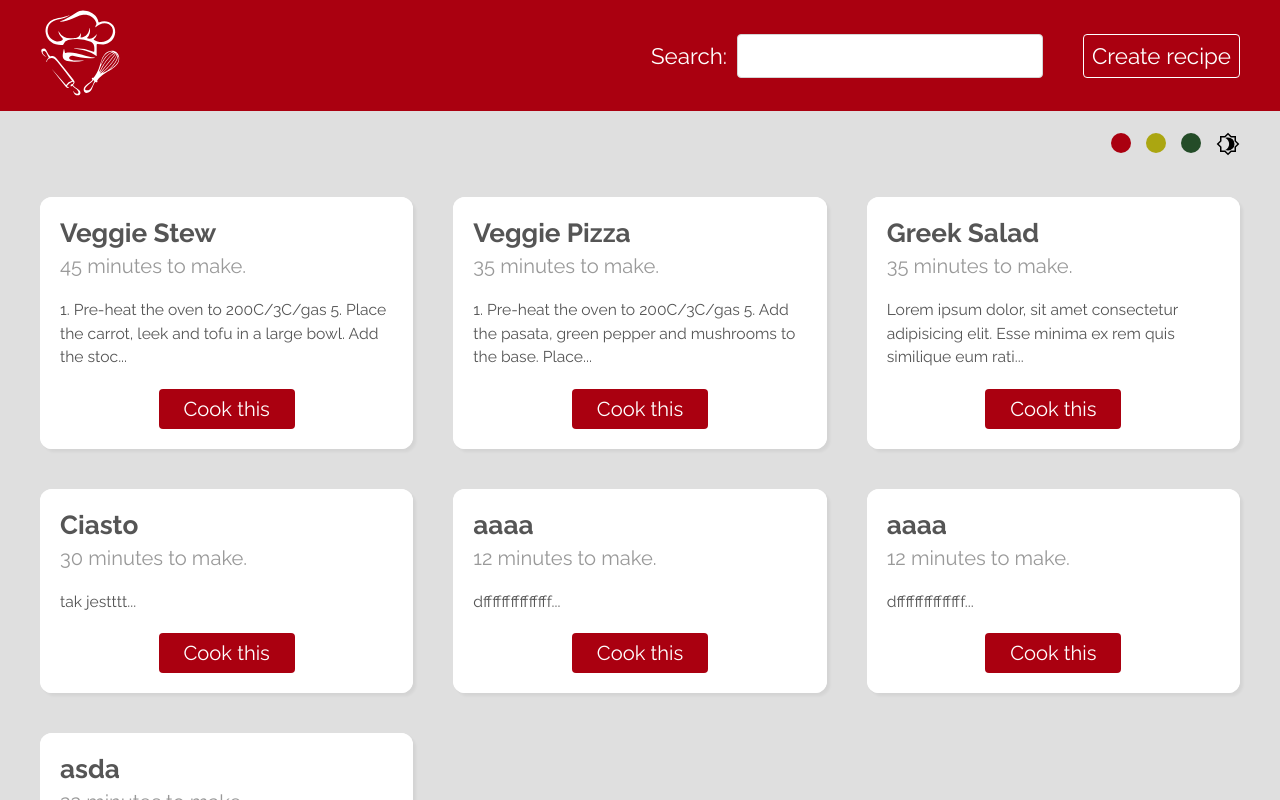
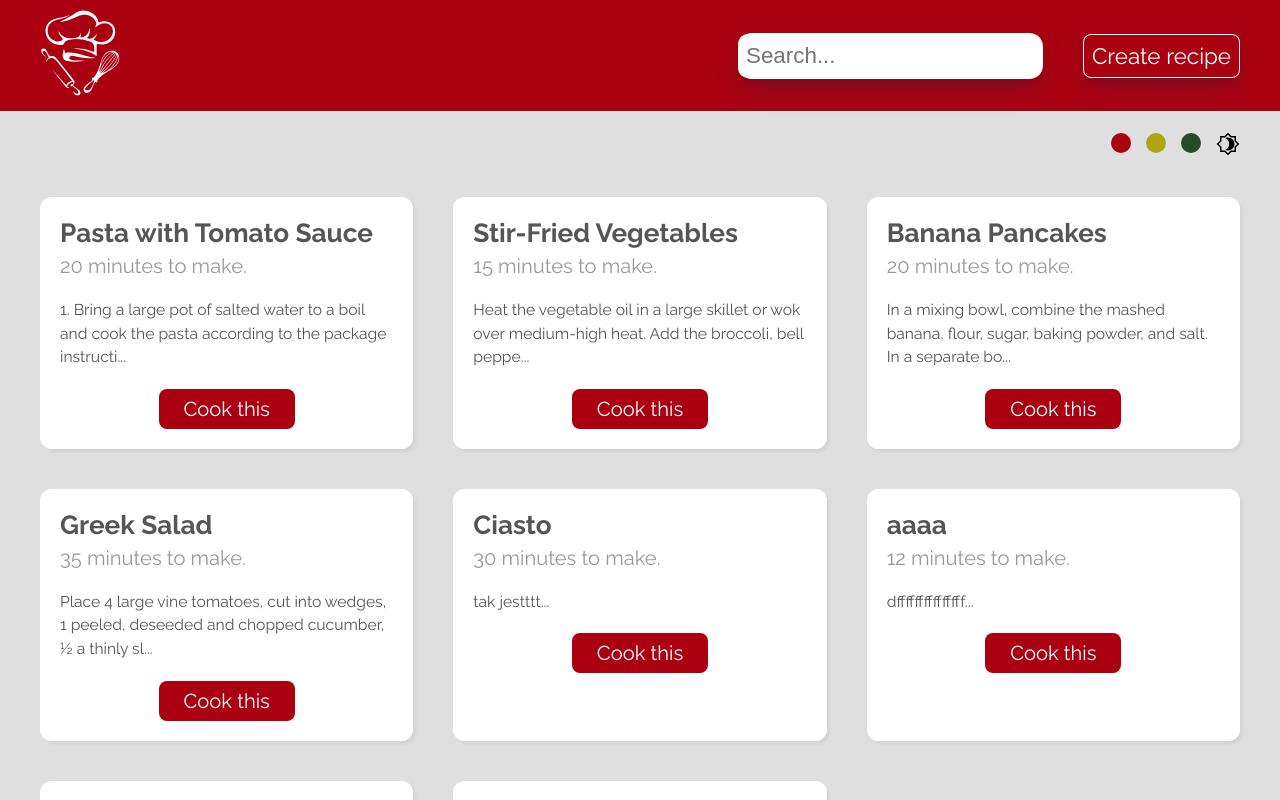
Before and after one commit to salekmichal1/cooking-recipes-app, a React (Create React App) app: page / in a window 1280 px wide. Shown: the top 800 px of the page. Built offline with nearby package versions, Linux system fonts and the light colour scheme; data requests are answered from the project's data file.

Commit message:
zmiany w ui

```diff
--- a/data/db.json
+++ b/data/db.json
@@ -2,30 +2,50 @@
   "recipes": [
     {
       "id": "1",
-      "title": "Veggie Stew",
+      "title": "Pasta with Tomato Sauce",
       "ingredients": [
-        "1 Carrot",
-        "1 Leek",
-        "200g Tofu",
-        "300ml Veg stock"
+        "8 ounces (225g) pasta",
+        "2 cups tomato sauce",
+        "1/4 cup grated Parmesan cheese",
+        "Salt and pepper to taste"
       ],
-      "method": "1. Pre-heat the oven to 200C/3C/gas 5. Place the carrot, leek and tofu in a large bowl. Add the stock and mix well. 2. Add the rest of the ingredients and mix well. 3. Place the mixture in a large bowl and cover with a lid. 4. Place the lid on the oven and cook for 40 minutes. 5. Serve with a slaw of your choice",
-      "cookingTime": "45 minutes"
+      "method": "1. Bring a large pot of salted water to a boil and cook the pasta according to the package instructions until al dente. Drain the pasta. 2. In a separate saucepan, heat the tomato sauce over medium heat until it simmers. 3. Add the cooked pasta to the tomato sauce and toss to coat the pasta evenly. 4. Season with salt and pepper to taste. Sprinkle the grated Parmesan cheese over the pasta. 5. Garnish with fresh basil leaves, if desired, and serve hot",
+      "cookingTime": "20 minutes"
     },
     {
       "id": "2",
-      "title": "Veggie Pizza",
+      "title": "Stir-Fried Vegetables",
       "ingredients": [
-        "1 Base",
-        "Tomata pasata",
-        "1 Green pepper",
-        "100g Mushrooms"
+        "1 tablespoon vegetable oil",
+        "1 cup broccoli florets",
+        "1 cup sliced bell peppers",
+        "1 cup sliced carrots",
+        "1 cup sliced mushrooms",
+        "2 tablespoons soy sauce",
+        "1 tablespoon oyster sauce",
+        "1 teaspoon sesame oil"
       ],
-      "method": "1. Pre-heat the oven to 200C/3C/gas 5. Add the pasata, green pepper and mushrooms to the base. Place the lid on the oven and cook for 30 minutes. 5. Serve with a slaw of your choice",
-      "cookingTime": "35 minutes"
+      "method": "Heat the vegetable oil in a large skillet or wok over medium-high heat. Add the broccoli, bell peppers, carrots, and mushrooms to the pan and stir-fry for 4-5 minutes or until the vegetables are tender-crisp. In a small bowl, mix the soy sauce and oyster sauce (if using). Pour the sauce mixture over the vegetables and stir-fry for an additional 1-2 minutes. If using sesame oil, drizzle it over the vegetables and toss to combine. Garnish with sesame seeds (if desired) and serve hot with steamed rice or noodles.",
+      "cookingTime": "15 minutes"
     },
     {
       "id": "3",
+      "title": "Banana Pancakes",
+      "ingredients": [
+        "1 ripe banana",
+        "1 cup flour",
+        "1 tablespoon sugar",
+        "1 teaspoon baking powder",
+        "1/4 teaspoon salt",
+        "1 cup milk",
+        "1 large egg ",
+        "1 tablespoon vegetable oil"
+      ],
+      "method": "In a mixing bowl, combine the mashed banana, flour, sugar, baking powder, and salt. In a separate bowl, whisk together the milk, egg, and vegetable oil. Gradually pour the wet ingredients into the dry ingredients and mix until just combined. Be careful not to overmix; a few lumps are okay. Heat a non-stick skillet or griddle over medium heat. Pour 1/4 cup of the pancake batter onto the hot surface for each pancake. Cook until bubbles form on the surface of the pancake and the edges look set, then flip and cook the other side until golden brown. Repeat with the remaining batter. Serve the pancakes warm with maple syrup, honey, or your favorite toppings.",
+      "cookingTime": "20 minutes"
+    },
+    {
+      "id": "4",
       "title": "Greek Salad",
       "ingredients": [
         "1 Onion",
@@ -34,37 +54,28 @@
         "Tomatoes",
         "Olive Oil"
       ],
-      "method": "Lorem ipsum dolor, sit amet consectetur adipisicing elit. Esse minima ex rem quis similique eum ratione quaerat, voluptas molestias ut repudiandae delectus voluptates. Eius esse at tenetur ab accusamus excepturi?",
+      "method": "Place 4 large vine tomatoes, cut into wedges, 1 peeled, deseeded and chopped cucumber, ½ a thinly sliced red onion, 16 Kalamata olives, 1 tsp dried oregano, 85g feta cheese chunks and 4 tbsp Greek extra virgin olive oil in a large bowl. Lightly season, then serve with crusty bread to mop up all of the juices.",
       "cookingTime": "35 minutes"
     },
     {
       "title": "Ciasto",
       "method": "tak jestttt",
       "cookingTime": "30 minutes",
-      "ingredients": [
-        "Ciasto",
-        "galaretka"
-      ],
+      "ingredients": ["Ciasto", "galaretka"],
       "id": "tvfSBjQ"
     },
     {
       "title": "aaaa",
       "method": "dfffffffffffffff",
       "cookingTime": "12 minutes",
-      "ingredients": [
-        "fds",
-        "fdsfs"
-      ],
+      "ingredients": ["fds", "fdsfs"],
       "id": "cZbb1qE"
     },
     {
       "title": "aaaa",
       "method": "dfffffffffffffff",
       "cookingTime": "12 minutes",
-      "ingredients": [
-        "fds",
-        "fdsfs"
-      ],
+      "ingredients": ["fds", "fdsfs"],
       "id": "HAZyDNc"
     },
     {
--- a/src/components/Navbar.css
+++ b/src/components/Navbar.css
@@ -2,6 +2,7 @@
   background: #aa0010;
   padding: 10px;
   color: #fff;
+  transition: all 0.3s ease-out;
 }
 .navbar nav {
   display: flex;
@@ -20,7 +21,10 @@
   margin-left: 40px;
   padding: 8px;
   border: 1px solid #fff;
-  border-radius: 4px;
+  border-radius: 8px;
+  transition: all 0.3s ease-out;
+  box-shadow: rgba(50, 50, 93, 0.25) 0px 13px 27px -5px,
+    rgba(0, 0, 0, 0.3) 0px 8px 16px -8px;
 }
 .navbar a:last-child:hover {
   background: #fff;
@@ -31,6 +35,7 @@
   width: 80px;
   height: auto;
   color: #fff;
+  transition: all 0.3s ease-out;
 }
 
 .navbar__logo--dark {
--- a/src/components/RecipeList.css
+++ b/src/components/RecipeList.css
@@ -10,7 +10,7 @@
   background: var(--card-background);
   padding: 20px;
   border-radius: 12px;
-  transition: all 0.3s ease-out;
+  transition: all 0.2s ease-out;
   position: relative;
 }
 
@@ -19,7 +19,7 @@
   background: var(--card-background);
   position: absolute;
   inset: 0;
-  transition: all 0.3s ease-out;
+  transition: all 0.2s ease-out;
   border-radius: 12px;
   box-shadow: 3px 3px 3px rgba(0, 0, 0, 0.05);
   z-index: -1;
@@ -56,7 +56,7 @@
   text-align: center;
   width: 120px;
   padding: 8px;
-  border-radius: 4px;
+  border-radius: 8px;
   margin: 20px auto 0;
   transition: all 0.3s ease-out;
 }
--- a/src/components/SearchBar.css
+++ b/src/components/SearchBar.css
@@ -1,7 +1,78 @@
 .searchbar form {
   display: flex;
   align-items: center;
+  position: relative;
+  background: transparent;
+  border-radius: 14px;
+  border-top: 1px solid #fff;
+  border-right: 1px solid #fff;
+  border-bottom: 1px solid #fff;
+  box-shadow: rgba(50, 50, 93, 0.25) 0px 13px 27px -5px,
+    rgba(0, 0, 0, 0.3) 0px 8px 16px -8px;
 }
-.searchbar input {
-  margin-left: 10px;
+.searchbar #search,
+.searchbar button {
+  border: 0;
+  font-size: 1em;
+  color: #333;
+  height: 44px;
 }
+
+.searchbar #search {
+  outline: 0;
+  width: 100%;
+  background: #fff;
+  border-radius: 10px;
+  -webkit-appearance: none;
+  -moz-appearance: none;
+  appearance: none;
+  transition: all 0.3s cubic-bezier(0, 0, 0.43, 1.49);
+  transition-property: width, border-radius;
+  z-index: 1;
+  position: relative;
+}
+
+.searchbar button {
+  display: none;
+  position: absolute;
+  top: 0;
+  right: 0;
+  width: 60px;
+  background: transparent;
+  color: #e4e4e4;
+  border-radius: 0 10px 10px 0;
+  cursor: pointer;
+}
+
+#search:not(:-moz-placeholder-shown) {
+  border-radius: 10px 0 0 10px;
+  width: calc(100% - 60px);
+}
+
+#search:not(:-ms-input-placeholder) {
+  border-radius: 10px 0 0 10px;
+  width: calc(100% - 60px);
+}
+
+#search:not(:placeholder-shown) {
+  border-radius: 10px 0 0 10px;
+  width: calc(100% - 60px);
+}
+#search:not(:-moz-placeholder-shown) + button {
+  display: block;
+}
+#search:not(:-ms-input-placeholder) + button {
+  display: block;
+}
+#search:not(:placeholder-shown) + button {
+  display: block;
+}
+
+/* #search:focus {
+  border-radius: 10px 0 0 10px;
+  width: calc(100% - 60px);
+}
+
+#search:focus + button {
+  display: block;
+} */
--- a/src/components/SearchBar.js
+++ b/src/components/SearchBar.js
@@ -15,13 +15,15 @@ export default function SearchBar() {
   return (
     <div className="searchbar">
       <form onSubmit={handleSearch}>
-        <label htmlFor="search">Search:</label>
+        {/* <label htmlFor="search">Search:</label> */}
         <input
           type="text"
           id="search"
           onChange={event => setPhrase(event.target.value)}
+          placeholder="Search..."
           required
         />
+        <button type="submit">Find</button>
       </form>
     </div>
   );
--- a/src/components/ThemeSelector.js
+++ b/src/components/ThemeSelector.js
@@ -16,9 +16,11 @@ export default function ThemeSelector() {
   useEffect(() => {
     if (mode === 'bright') {
       document.documentElement.style.setProperty('--card-background', '#fff');
+      document.documentElement.style.setProperty('--tite-color', '#333');
     }
     if (mode === 'dark') {
       document.documentElement.style.setProperty('--card-background', '#555');
+      document.documentElement.style.setProperty('--tite-color', '#e4e4e4');
     }
   }, [mode]);
 
--- a/src/index.css
+++ b/src/index.css
@@ -2,6 +2,7 @@
 
 :root {
   --card-background: #fff;
+  --tite-color: #e4e4e4;
 }
 
 /* base styles */
@@ -28,24 +29,24 @@ textarea {
   color: #333;
   padding: 8px;
   font-size: 1em;
-  border-radius: 4px;
+  border-radius: 10px;
   border: 1px solid #d4d4d4;
   background-color: #fff;
   display: block;
   width: 100%;
+  max-width: 480px;
+  min-height: 44px;
   box-sizing: border-box;
 }
 .page-title {
   text-align: center;
   margin: 20px auto;
-  color: #333;
-}
-.page-title--dark {
-  color: #e4e4e4;
+  color: var(--tite-color);
 }
 
 .loading,
 .error {
   text-align: center;
   margin: 40px auto;
+  color: var(--tite-color);
 }
--- a/src/pages/create/Create.css
+++ b/src/pages/create/Create.css
@@ -16,9 +16,9 @@
   width: 120px;
   font-size: 1em;
   color: #fff;
-  padding: 6px 20px;
+  padding: 8px 20px;
   border: 0;
-  border-radius: 4px;
+  border-radius: 8px;
   background-color: #aa0010;
   cursor: pointer;
   text-decoration: none;
@@ -30,8 +30,8 @@
   align-items: center;
 }
 .ingredients .btn {
-  margin: 0 0 0 10px;
-  font-size: 16px;
+  margin: 0 0 0 20px;
+  font-size: 12px;
 }
 
 .btn:hover {
```
